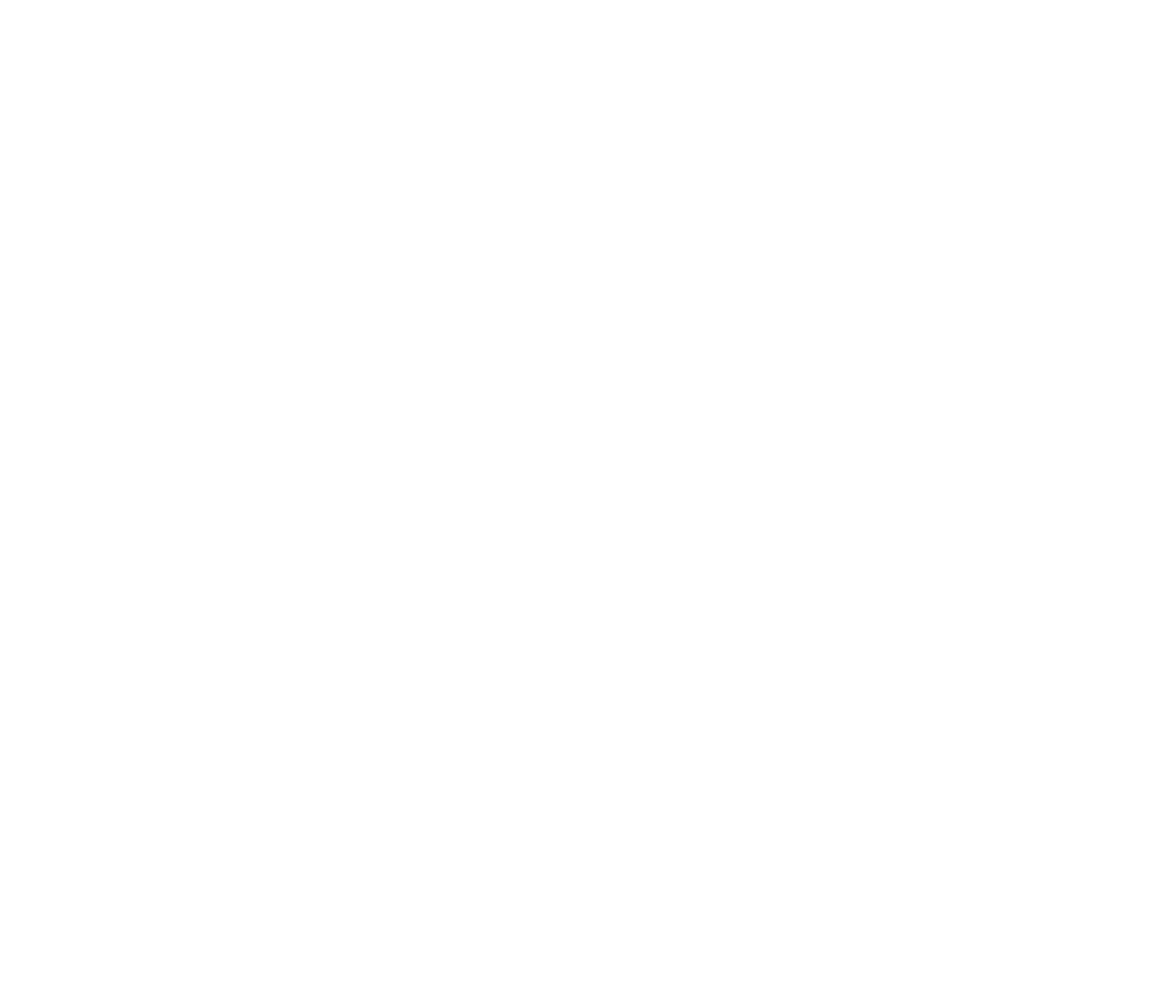
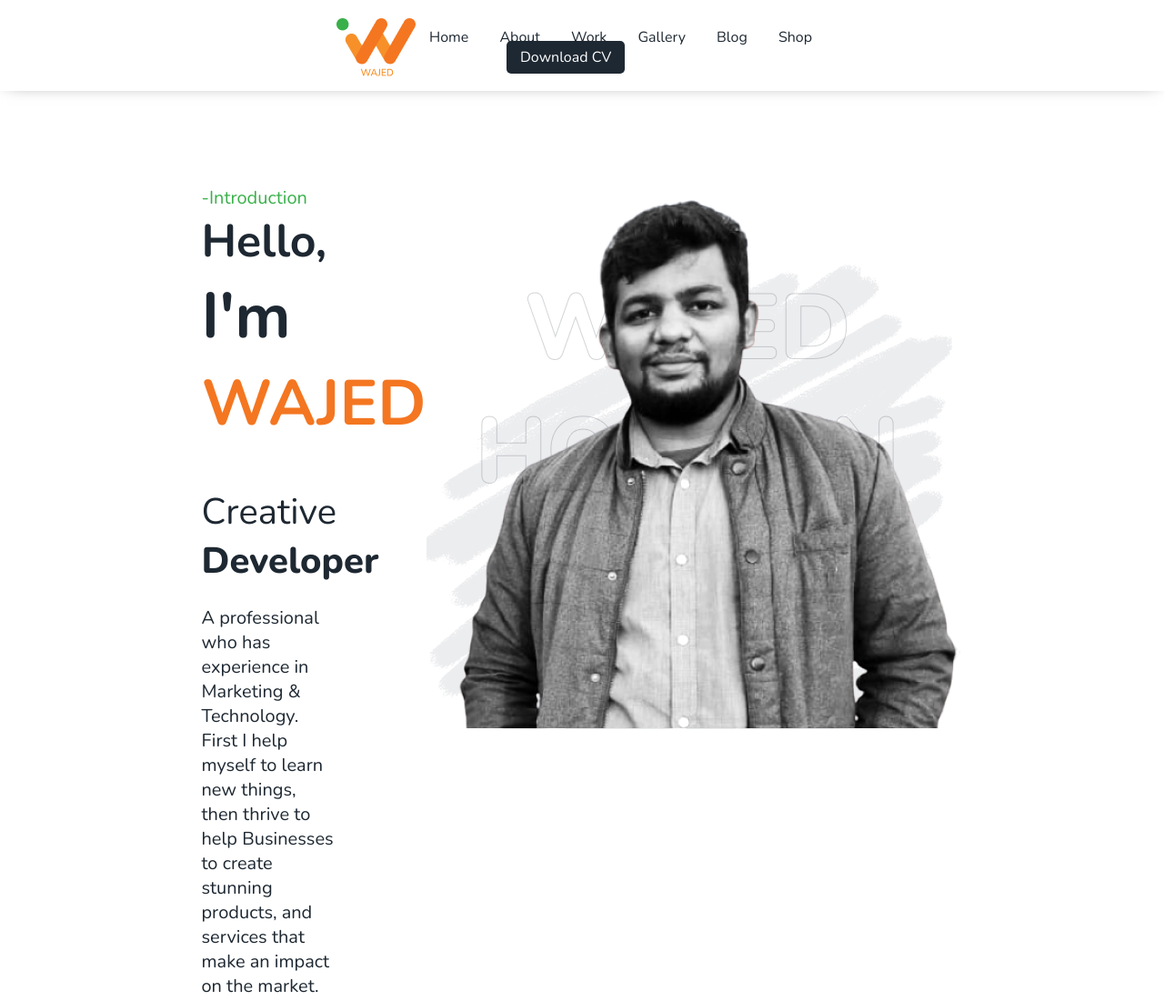
Before and after one commit to wajedhossainbd/imwajed, a plain HTML site: page index.html in a window 1280 px wide. Shown: the top 1101 px of the page at 91% size. Before the commit the page ends 800 px from the top, so only its background shows below. Drawn offline with nearby package versions, Linux system fonts and the light colour scheme.

Commit message:
Banner Update

```diff
--- a/index.html
+++ b/index.html
@@ -5,10 +5,49 @@
     <meta charset="UTF-8">
     <meta http-equiv="X-UA-Compatible" content="IE=edge">
     <meta name="viewport" content="width=device-width, initial-scale=1.0">
-    <title>Document</title>
+    <title>Wajed | Your Trusted Business Partner</title>
+    <link rel="shortcut icon" href="assets/images/Wajed Favicon WBG.png" type="image/x-icon">
+    <link rel="stylesheet" href="style.css">
+    <link rel="preconnect" href="https://fonts.googleapis.com">
+    <link rel="preconnect" href="https://fonts.gstatic.com" crossorigin>
+    <link
+        href="https://fonts.googleapis.com/css2?family=Nunito:ital,wght@0,200;0,300;0,400;0,500;0,600;0,700;0,800;0,900;1,200;1,300;1,400;1,500;1,600;1,700;1,800;1,900&display=swap"
+        rel="stylesheet">
 </head>
 
 <body>
+    <header>
+        <nav>
+            <img class="logo-header" src="assets/images/Header Logo.png" alt="Wajed Logo With Symbol W">
+
+            <ul class="nav-menu">
+                <li><a href="">Home</a></li>
+                <li><a href="">About</a></li>
+                <li><a href="">Work</a></li>
+                <li><a href="">Gallery</a></li>
+                <li><a href="">Blog</a></li>
+                <li><a href="">Shop</a></li>
+                <a class="cv-button" href="">Download CV</a>
+            </ul>
+        </nav>
+        <section class="banner">
+            <div class="banner-content">
+                <p id="intro">-Introduction</p>
+                <h3 id="hello">Hello,</h3>
+                <h1 id="name">I'm <span>WAJED</span></h1><br><br>
+                <p id="banner-anitext">Creative <Span>Developer</Span></p><br>
+                <p id="banner-text">A professional who has experience in Marketing & Technology. First I help myself to
+                    learn new things,
+                    then thrive to help Businesses to create stunning products, and services that make an impact on the
+                    market.</p><br><br><br>
+
+                <a class="get-started-button" href="">Let's Get Started</a>
+            </div>
+            <div class="banner-image">
+                <img src="assets/images/wajed.png" alt="">
+            </div>
+        </section>
+    </header>
 
 </body>
 
--- a/style.css
+++ b/style.css
@@ -0,0 +1,125 @@
+* {
+    font-family: 'Nunito', sans-serif;
+    margin: 0;
+    padding: 0;
+    box-sizing: border-box;
+}
+
+header {
+    background-color: #ffffff;
+    height: 100px;
+    box-shadow: 0 -5px 20px -8px #000000;
+}
+
+.logo-header {
+    padding-left: 350px;
+
+}
+
+
+nav {
+    display: flex;
+    align-items: center;
+    justify-content: space-between;
+    padding: 20px;
+}
+
+.cv-button {
+
+    padding: 7px 15px;
+    margin-left: 100px;
+    background-color: #1E2832;
+    color: #ffffff;
+    border: none;
+    border-radius: 5px;
+    text-decoration: none;
+}
+
+.nav-menu {
+    padding-right: 350px;
+}
+
+.nav-menu li {
+    display: inline-block;
+    margin: 0 15px;
+}
+
+.nav-menu li a {
+    font-weight: 400;
+    text-decoration: none;
+    color: #1E2832;
+    position: relative;
+}
+
+.nav-menu li a:hover {
+    font-weight: 600;
+    color: #F47621;
+}
+
+.nav-menu li a::after {
+    content: '';
+    background: #39B04A;
+    width: 0;
+    height: 2px;
+    position: absolute;
+    bottom: -2px;
+    left: 0;
+    transition: width 0.5s;
+
+}
+
+.nav-menu li a:hover::after {
+    width: 100%;
+}
+
+.banner {
+    padding-top: 100px;
+    margin-left: 350px;
+    margin-right: 350px;
+    display: flex;
+    justify-content: center;
+}
+
+#intro {
+    font-size: 20px;
+    color: #39B04A;
+}
+
+#hello {
+    font-size: 50px;
+    color: #1E2832;
+}
+
+#name {
+    color: #1E2832;
+    font-size: 70px;
+}
+
+#name span {
+    color: #F47621;
+}
+
+#banner-anitext {
+    font-size: 40px;
+    color: #1E2832;
+    font-weight: 200;
+}
+
+#banner-anitext span {
+    font-weight: 800;
+}
+
+#banner-text {
+    width: 60%;
+    color: #1E2832;
+    font-size: 20px;
+}
+
+.get-started-button {
+    padding: 10px 20px;
+    border: none;
+    border-radius: 5px;
+    text-decoration: none;
+    color: #ffffff;
+    background-color: #39B04A;
+}
```
Also changed, not shown: assets/images/BG-profile.png (added), assets/images/Header Logo.png (added), assets/images/WAJED HOSSAIN.png (added), assets/images/Wajed Favicon WBG.png (added), assets/images/Wajed Favicon.png (added), assets/images/Wajed-Profile.png (added), assets/images/wajed.png (added).
